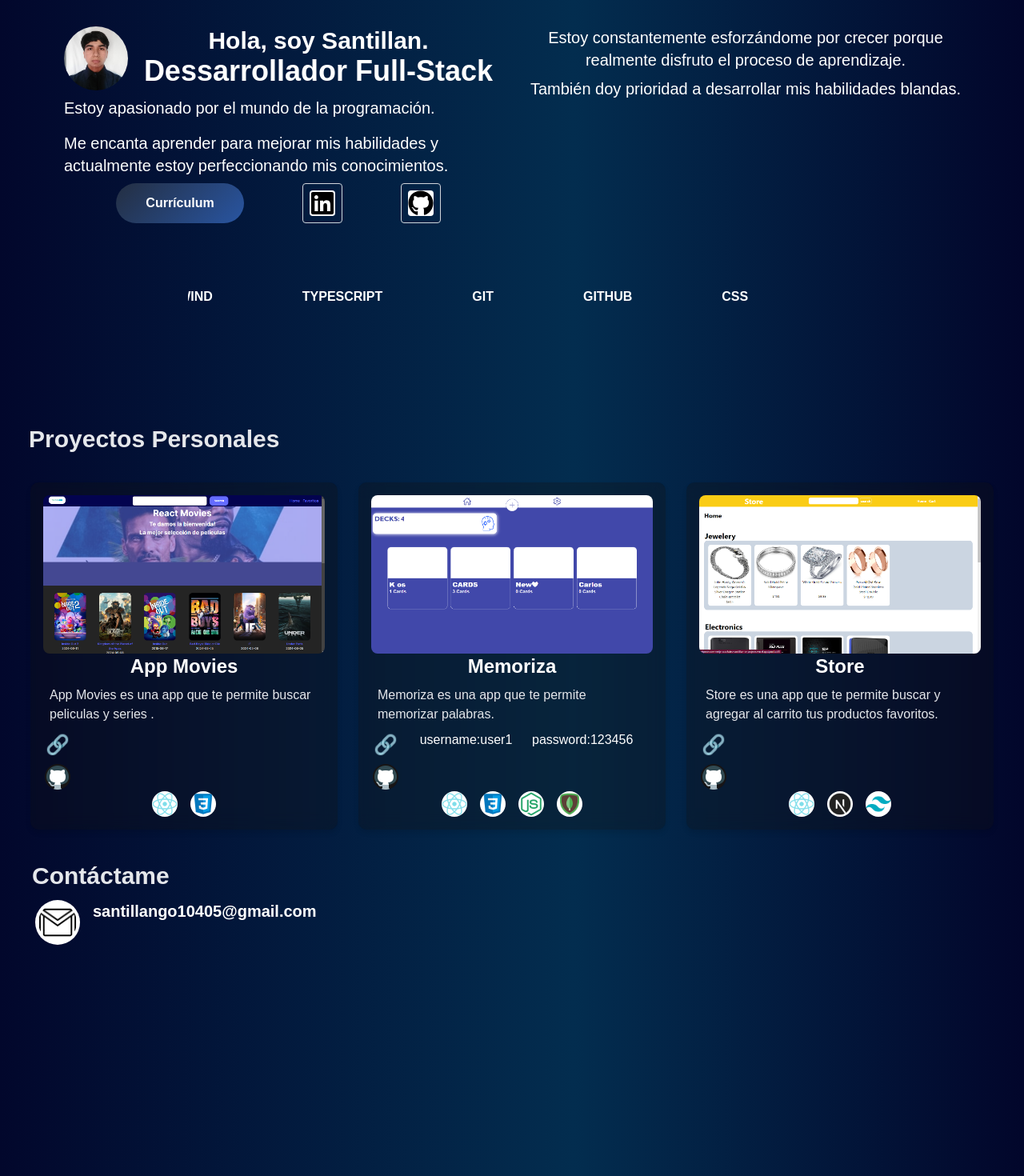
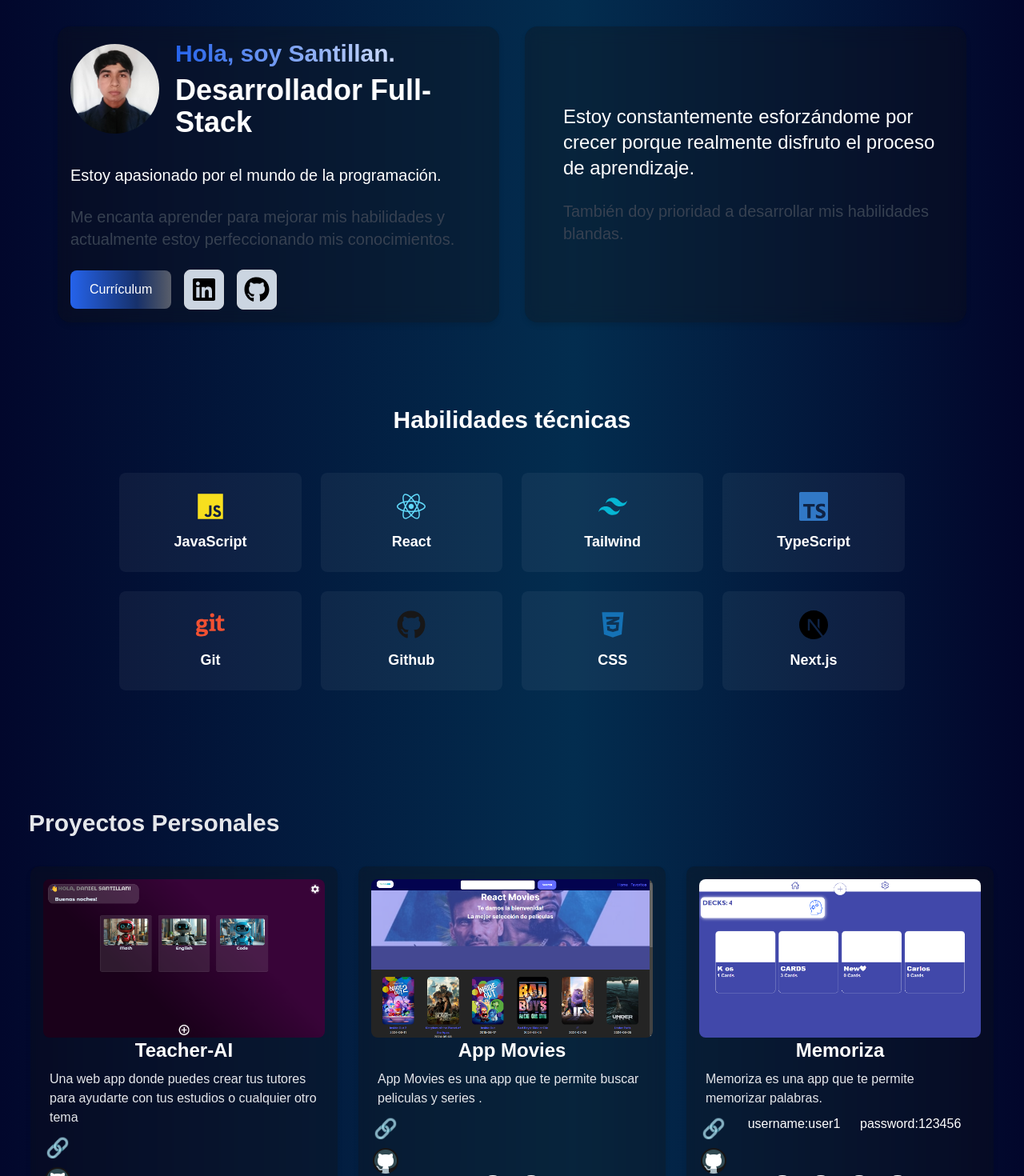
Before and after one commit to Santillan-Go/santillan-portfolio, a React (Vite) app: page / in a window 1280 px wide. Shown: the part 100-1570 px from the top of the page at 80% size. Built offline with nearby package versions, Linux system fonts and the light colour scheme.

Commit message:
improving this stuff

```diff
--- a/package.json
+++ b/package.json
@@ -11,7 +11,8 @@
   },
   "dependencies": {
     "react": "^18.2.0",
-    "react-dom": "^18.2.0"
+    "react-dom": "^18.2.0",
+    "react-icons": "^5.4.0"
   },
   "devDependencies": {
     "@types/react": "^18.0.28",
--- a/src/App.jsx
+++ b/src/App.jsx
@@ -16,7 +16,7 @@ function App() {
       <main className="lg:p-8 p-3  w-full text-white">
         <Main_section language={language} />
 
-        <Skill_Section />
+        <Skill_Section language={language} />
 
         <Projects_Section language={language} />
 
--- a/src/Components/Header.jsx
+++ b/src/Components/Header.jsx
@@ -25,7 +25,9 @@ function Header({ changeLanguage, language }) {
          text-white sticky top-0   ${top ? "blur-background" : "normal"}`}
     >
       <div className="flex font-medium sm:w-1/2 justify-evenly w-full sm:justify-between">
-        <h1>Santillan</h1>
+        <h1 className="font-bold bg-gradient-to-r from-blue-600 to-white bg-clip-text text-transparent">
+          Santillan
+        </h1>
 
         <button
           onClick={changeLanguage}
--- a/src/Components/Main_section.jsx
+++ b/src/Components/Main_section.jsx
@@ -1,86 +1,82 @@
 function Main_section({ language }) {
   return (
-    <section className="p-4 lg:p-10 flex lg:flex-row flex-col sm:gap-8 gap-16 justify-evenly">
-      <article className="flex flex-col basis-1/2  ">
-        <figure className="flex flex-col text-center lg:text-left">
-          <figcaption className="flex lg:flex-row lg:justify-evenly flex-col gap-3">
+    <section className="p-4 lg:p-10 max-w-7xl mx-auto flex lg:flex-row flex-col sm:gap-8 gap-16 justify-evenly">
+      <article className="blur-card rounded-2xl flex flex-col basis-1/2 lg:pr-12 p-4">
+        <figure className="flex flex-col">
+          <figcaption className="flex lg:flex-row items-center lg:justify-start flex-col gap-5 mb-8">
             <img
               src="santillan.jpg"
               alt="santillan-developer"
-              className="rounded-full w-20 h-20 lg:mr-0 lg:ml-0 mr-auto ml-auto"
+              className="rounded-full w-24 h-24 lg:w-28 lg:h-28 object-cover transition-transform hover:scale-105"
             />
 
-            <div className="s-article-div-1 text-center">
-              <h2 className="h2-1 lg:text-3xl sm:text-2xl  font-bold">
-                {language ? "Hola, soy Santillan." : "HI, I am santillan."}
+            <div className="space-y-2">
+              <h2 className="text-2xl lg:text-3xl font-bold bg-gradient-to-r from-blue-600 to-white bg-clip-text text-transparent">
+                {language ? "Hola, soy Santillan." : "Hi, I'm Santillan."}
               </h2>
-              <h2 className="h2-2 lg:text-4xl sm:text-2xl font-bold">
-                {language
-                  ? "Dessarrollador Full-Stack"
-                  : "   Full-Stack Developer"}
+              <h2 className="text-2xl lg:text-4xl font-bold">
+                {language ? "Desarrollador Full-Stack" : "Full-Stack Developer"}
               </h2>
             </div>
           </figcaption>
 
-          <div className="s-article-div-2 flex flex-col justify-evenly">
-            <h2 className=" lg:text-xl p-2">
+          <div className="space-y-6">
+            <h2 className="text-lg lg:text-xl">
               {language
                 ? "Estoy apasionado por el mundo de la programación."
-                : "I am  passionate about the world of programming."}
+                : "I am passionate about the world of programming."}
             </h2>
-            <p className="p-2 lg:text-xl">
+            <p className="text-lg lg:text-xl text-gray-700 dark:text-gray-300">
               {language
-                ? " Me encanta aprender para mejorar mis habilidades y actualmente estoy perfeccionando mis conocimientos."
-                : " I love learning to improve my skills and I am currently refining my knowledge."}
+                ? "Me encanta aprender para mejorar mis habilidades y actualmente estoy perfeccionando mis conocimientos."
+                : "I love learning to improve my skills and I am currently refining my knowledge."}
             </p>
-            <nav className="flex justify-evenly">
+
+            <nav className="flex gap-4 items-center">
               <a
                 href="santillan.pdf"
                 target="_blank"
-                className="border rounded wave-button border-gray-300 p-2 sm:w-40 w-28 text-sm font-semibold  flex items-center justify-center"
+                className=" skeleton px-6 py-3 bg-gradient-to-r from-blue-600 to-slate-900 text-white rounded-lg
+                          transition-all hover:shadow-lg hover:scale-105 font-medium"
               >
-                <p>Currículum</p>
+                Currículum
               </a>
+
               <a
                 href="https://www.linkedin.com/in/carlos-santillan-70b4522b0"
                 target="_blank"
-                className="border rounded border-gray-300 p-2"
+                className="p-2 rounded-lg border border-gray-300 hover:border-blue-500  bg-slate-300 transition-all hover:shadow-lg hover:scale-110 font-medium"
               >
                 <img
                   src="linkedin.svg"
                   alt="linkedin"
-                  className="w-8 h-8 rounded bg-white"
+                  className="w-8 h-8 rounded "
                 />
               </a>
               <a
                 href="https://github.com/Santillan-Go"
                 target="_blank"
-                className="border rounded border-gray-300 p-2"
+                className="p-2 rounded-lg border border-gray-300 hover:border-blue-500
+                 bg-slate-300 transition-all hover:shadow-lg hover:scale-110 font-medium"
               >
                 <img
                   src="gitlight.svg"
                   alt="github"
-                  className="w-8 h-8 bg-white rounded"
+                  className="w-8 h-8 rounded"
                 />
               </a>
             </nav>
           </div>
         </figure>
       </article>
-      <article className="s-article-2 flex flex-col basis-1/2  gap-2 items-center  text-center lg:text-left ">
-        {/* <h2 className="lg:text-3xl text-center font-medium">
-          {language
-            ? "Me esfuerzo constantemente por crecer porque realmente disfruto el proceso de aprendizaje."
-            : "Now I am improving my skills."}
-        </h2> */}
-        <h3 className="lg:text-xl w-full text-center ">
+
+      <article className="blur-card rounded-2xl flex flex-col basis-1/2 justify-center space-y-6 lg:pl-12 p-4 border-l-0 ">
+        <h3 className="text-xl lg:text-2xl font-medium">
           {language
             ? "Estoy constantemente esforzándome por crecer porque realmente disfruto el proceso de aprendizaje."
-            : `
-            I am constantly striving to grow because I genuinely enjoy the learning process.
-            `}
+            : "I am constantly striving to grow because I genuinely enjoy the learning process."}
         </h3>
-        <h4 className="lg:text-xl text-center">
+        <h4 className="text-lg lg:text-xl text-gray-700 dark:text-gray-300">
           {language
             ? "También doy prioridad a desarrollar mis habilidades blandas."
             : "I also prioritize developing my soft skills."}
--- a/src/Components/Projects_Section.jsx
+++ b/src/Components/Projects_Section.jsx
@@ -2,6 +2,21 @@ import React, { useRef } from "react";
 
 function Projects_Section({ language }) {
   const personalProjects_SPANISH = useRef([
+    {
+      title: "Teacher-AI",
+      description:
+        "Una web app donde puedes crear tus tutores para ayudarte con tus estudios o cualquier otro tema",
+      image: "last_app.png",
+      link: "https://teacher-ai-theta.vercel.app/",
+      technologiesImages: [
+        "react.png",
+        "nextjs.png",
+        "tailwind.png",
+        "mongodb.png",
+      ],
+      git: "https://github.com/Santillan-Go/teacher-ai-santillan",
+    },
+    ,
     {
       title: "App Movies",
       description:
@@ -35,6 +50,21 @@ function Projects_Section({ language }) {
   ]);
 
   const personalProjects_ENGLISH = useRef([
+    {
+      title: "Teacher-AI",
+      description:
+        "A web app where you can create your tutors to help you with your studies or any other subject",
+      image: "last_app.png",
+      link: "https://teacher-ai-theta.vercel.app/",
+      technologiesImages: [
+        "react.png",
+        "nextjs.png",
+        "tailwind.png",
+        "mongodb.png",
+      ],
+      git: "https://github.com/Santillan-Go/teacher-ai-santillan",
+    },
+    ,
     {
       title: "App Movies",
       description:
--- a/src/Components/Skill_Section.jsx
+++ b/src/Components/Skill_Section.jsx
@@ -1,17 +1,36 @@
 import React from "react";
+import { FaJs, FaReact, FaCss3Alt, FaGit, FaGithub } from "react-icons/fa";
+import { SiTailwindcss, SiTypescript, SiNextdotjs } from "react-icons/si";
 
-function Skill_Section() {
+function Skill_Section({ language }) {
+  const skills = [
+    { name: "JavaScript", icon: <FaJs className="text-[#F7DF1E]" /> },
+    { name: "React", icon: <FaReact className="text-[#61DAFB]" /> },
+    { name: "Tailwind", icon: <SiTailwindcss className="text-[#06B6D4]" /> },
+    { name: "TypeScript", icon: <SiTypescript className="text-[#3178C6]" /> },
+    { name: "Git", icon: <FaGit className="text-[#F05032]" /> },
+    { name: "Github", icon: <FaGithub className="text-[#181717]" /> },
+    { name: "CSS", icon: <FaCss3Alt className="text-[#1572B6]" /> },
+    { name: "Next.js", icon: <SiNextdotjs className="text-[#000000]" /> },
+  ];
+
   return (
-    <section className="w-4/6 pl-5 pr-4 overflow-hidden mr-auto ml-auto mt-10">
-      <div className="flex using-scroll justify-evenly lg:gap-28 gap-10">
-        <h2 className="text-2x1 uppercase font-semibold ">JavaScript</h2>
-        <h2 className="text-2x1 uppercase font-semibold  ">React</h2>
-        <h2 className="text-2x1 uppercase font-semibold ">Tailwind</h2>
-        <h2 className="text-2x1 uppercase font-semibold ">TypeScript</h2>
-        <h2 className="text-2x1 uppercase font-semibold ">Git</h2>
-        <h2 className="text-2x1 uppercase font-semibold">Github</h2>
-        <h2 className="text-2x1 uppercase font-semibold">CSS</h2>
-        <h2 className="text-2x1 uppercase font-semibold">Nextjs</h2>
+    <section className="w-5/6 max-w-6xl mx-auto my-16 px-4">
+      <h2 className="text-3xl font-bold text-center mb-12">
+        {language ? "Habilidades técnicas" : "Technical Skills"}
+      </h2>
+      <div className="grid grid-cols-2 md:grid-cols-3 lg:grid-cols-4 gap-6">
+        {skills.map((skill, index) => (
+          <div
+            key={index}
+            className="flex flex-col items-center p-6 bg-white/5 rounded-lg
+                     hover:bg-white/10 transition-all duration-300
+                     transform hover:-translate-y-1 cursor-pointer"
+          >
+            <div className="text-4xl mb-3">{skill.icon}</div>
+            <h3 className="text-lg font-semibold">{skill.name}</h3>
+          </div>
+        ))}
       </div>
     </section>
   );
--- a/src/index.css
+++ b/src/index.css
@@ -125,7 +125,35 @@ body {
 
   box-shadow: 0 4px 6px rgba(0, 0, 0, 0.1);
 }
+@keyframes wave {
+  0% {
+    left: -150px;
+  }
+  100% {
+    left: 100%;
+  }
+}
+.skeleton {
+  position: relative;
+  overflow: hidden;
+}
 
+/* Animation */
+.skeleton::after {
+  content: "";
+  position: absolute;
+  top: 0;
+  left: -140px; /* Start outside the left */
+  width: 140px;
+  height: 100%;
+  background: linear-gradient(
+    90deg,
+    rgba(255, 255, 255, 0) 0%,
+    rgba(255, 255, 255, 0.5) 50%,
+    rgba(255, 255, 255, 0) 100%
+  );
+  animation: wave 1.6s infinite ease-in-out;
+}
 .info {
   position: relative;
   display: inline-block;
--- a/tailwind.config.js
+++ b/tailwind.config.js
@@ -1,8 +1,12 @@
 /** @type {import('tailwindcss').Config} */
-export default {
+module.exports = {
   content: ["./index.html", "./src/**/*.{js,ts,jsx,tsx}"],
   theme: {
-    extend: {},
+    extend: {
+      backdropBlur: {
+        sm: "4px",
+      },
+    },
   },
   plugins: [],
 };
```
Also changed, not shown: public/last_app.png (added), 1 other file (tests, documents, lock files or other folders).
